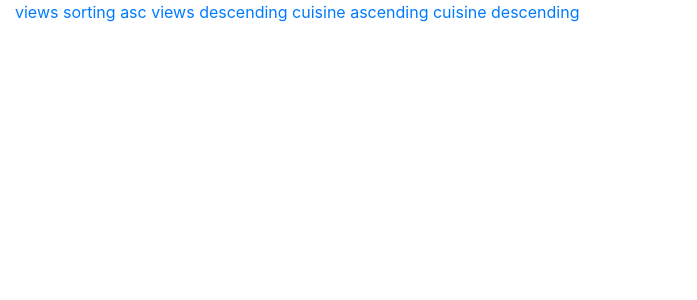
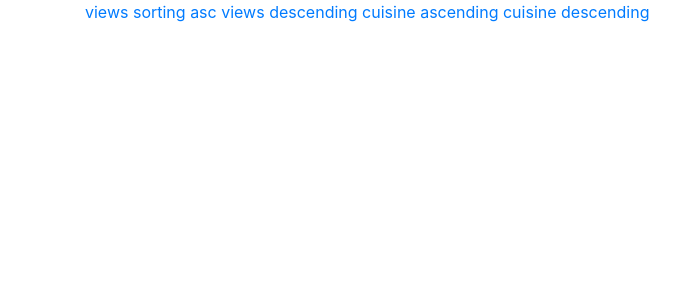
Before and after one commit to r-andy79/data-centric-dev-project, a Flask app: page / in a window 1280 px wide. Shown: the part 56-356 px from the top of the page, without its empty margins (0-697 px from the left). Run offline with Flask 2, Linux system fonts and the light colour scheme; data that the repository does not hold is empty; some libraries are stand-ins or nearby versions.

Commit message:
static folder with css styles file added

```diff
--- a/templates/base.html
+++ b/templates/base.html
@@ -5,6 +5,7 @@
   <meta name="viewport" content="width=device-width, initial-scale=1.0">
   <meta http-equiv="X-UA-Compatible" content="ie=edge">
   <link rel="stylesheet" href="https://stackpath.bootstrapcdn.com/bootstrap/4.3.1/css/bootstrap.min.css" integrity="sha384-ggOyR0iXCbMQv3Xipma34MD+dH/1fQ784/j6cY/iJTQUOhcWr7x9JvoRxT2MZw1T" crossorigin="anonymous">
+  <link rel="stylesheet" href="{{url_for('static', filename='css/style.css')}}" type="text/css">
   <title>Recipes database</title>
 </head>
 <body>
--- a/templates/recipes.html
+++ b/templates/recipes.html
@@ -1,6 +1,6 @@
 {% extends 'base.html' %}
 {% block content %}
-<div class="container-fluid">
+<div class="container">
   <div class="row">
     <div class="col-6"></div>
     <div class="col-6"></div>
--- a/templates/singlerecipe.html
+++ b/templates/singlerecipe.html
@@ -9,7 +9,7 @@
 </ul>
 <p>{{recipe.preparation}}</p>
     <a class="btn btn-primary" href="{{ url_for('get_recipes')}}" role="button">Main page</a>
-    <a class="btn btn-primary" href="{{ url_for('get_recipes')}}" role="button">Edit recipe</a>
-    <a class="btn btn-danger" href="{{ url_for('get_recipes')}}" role="button">Delete recipe</a>
+    <a class="btn btn-primary" href="{{ url_for('edit_recipe', recipe_id=recipe._id)}}" role="button">Edit recipe</a>
+    <a class="btn btn-danger" href="{{ url_for('delete_recipe', recipe_id=recipe._id)}}" role="button">Delete recipe</a>
 </div>
 {% endblock %}
```
Also changed, not shown: static/css/style.css (added).
